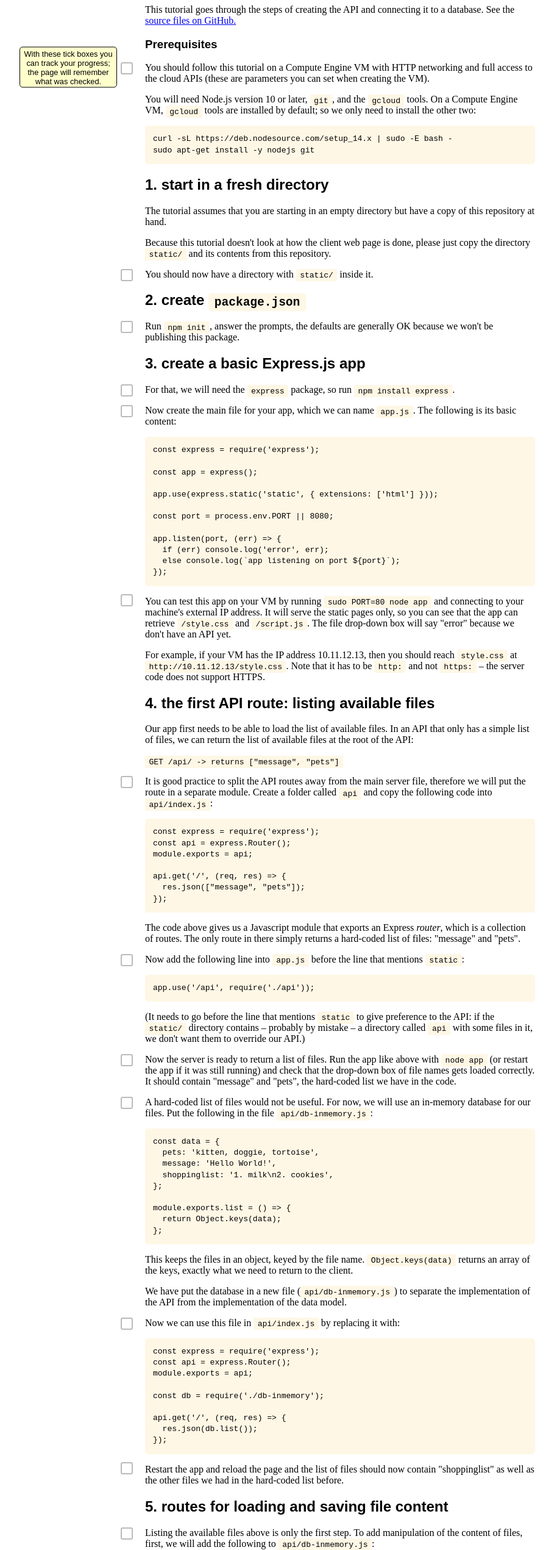
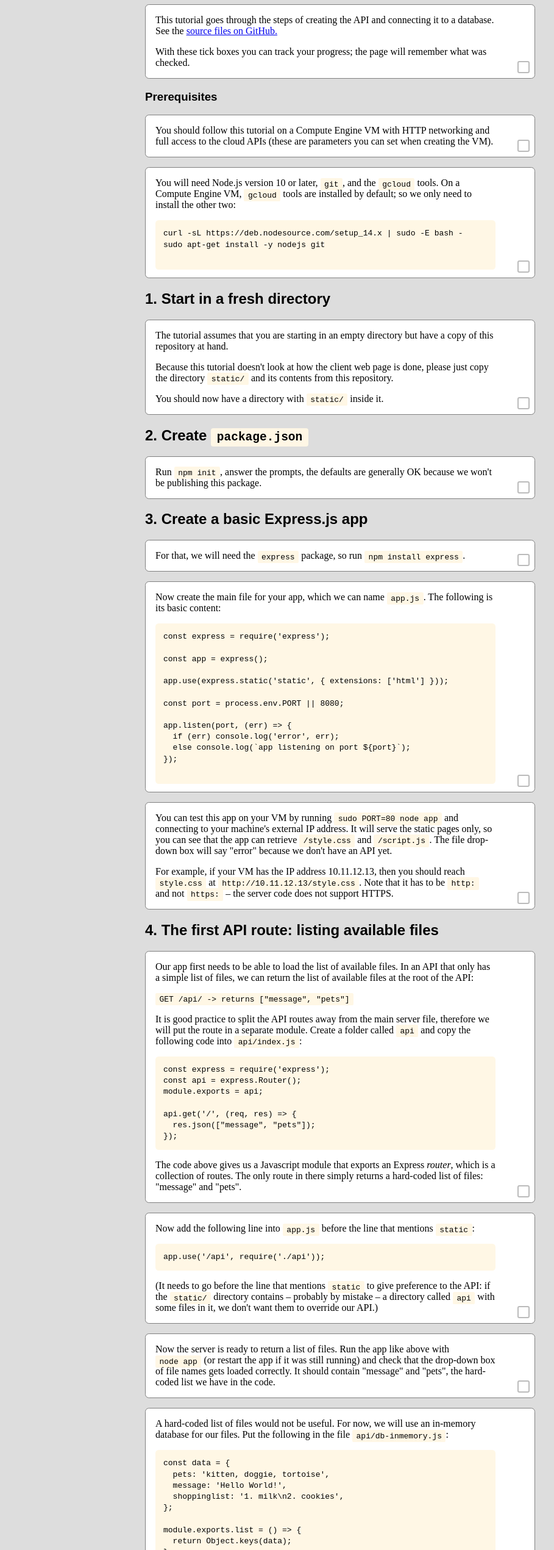
Before and after one commit to portsoc/cloud-api-nodejs-datastore, a website: page tutorial.html in a window 1280 px wide. Shown: the part 110-2651 px from the top of the page at 61% size, without its empty margins (98-1007 px from the left). Drawn offline with Linux system fonts and the light colour scheme.

Commit message:
make ticks into boxes

```diff
--- a/tutorial.html
+++ b/tutorial.html
@@ -4,7 +4,7 @@
 <meta charset="utf-8">
 <style>
 html {
-  background-color: white;
+  background-color: #ddd;
   color: black;
   margin: 0;
   padding: 0 1em 0 3em;
@@ -33,57 +33,139 @@ footer {
   margin: 2em 0;
   text-align: right;
 }
+
+.tick {
+  position: relative;
+  border: thin solid grey;
+  border-radius: 0.4em;
+  margin-bottom: 1em;
+  padding: 0 4em 0 1em;
+  background-color: white;
+}
+
+.tick > label {
+  position: absolute;
+  display: inline-block;
+  font-size: 1rem;
+  right: 0;
+  bottom: 0;
+  top: 0;
+  width: 3em;
+}
+.tick > label input {
+  display: none;
+}
+.tick > label input + .box {
+  position: absolute;
+  bottom: 0.5em;
+  right: 0.5em;
+}
+.tick > label input + .box:before {
+  content: ' ';
+  position: relative;
+  font-size: 1rem;
+  display: block;
+  height: 1em;
+  width: 1em;
+  border: 2px solid #bbb;
+  border-radius: .2em;
+}
+.tick > label input:checked + .box:before {
+  background-color: #00bb00;
+  content: '✓';
+  text-align: center;
+  line-height: 1rem;
+  font-family: sans-serif;
+  color: white;
+}
+.tick > label .help {
+  display: block;
+  width: 12em;
+  font-family: sans-serif;
+  font-size: 80%;
+  position: absolute;
+  bottom: 0;
+  right: 2em;
+  text-align: center;
+  transform: translate(0,50%) translate(0,-0.625em) translate(0,-4px);
+  border: 1px solid black;
+  border-radius: .4em;
+  padding: .2em;
+  background: #ffc;
+}
+.tickcounter {
+  display: block;
+  position: fixed;
+  bottom: 0;
+  left: 0;
+  border-top: 1px solid black;
+  border-right: 1px solid black;
+  border-radius: 0 .3em 0 0;
+  padding: .2em .5em;
+  font-size: 75%;
+}
+.tickcounter.clickable {
+  cursor: pointer;
+}
+.tickcounter:empty {
+  display: none;
+}
 </style>
 
 <h1>Cloud Tutorial: API with Node.js and Datastore</h1>
 
 
+<section class="tick">
   <p>This tutorial goes through the steps of creating the API and connecting it to a database. See the <a href="https://github.com/portsoc/cloud-api-nodejs-datastore">source files on GitHub.</a>
+
+  <p class="help">With these tick boxes you can track your progress; the page will remember what was checked.
+</section>
 
 <section>
   <h3>Prerequisites</h3>
 
-<div class="tick"></div>
+<section class="tick">
+  <p>You should follow this tutorial on a Compute Engine VM with HTTP networking and full access to the cloud APIs (these are parameters you can set when creating the VM).
+</section>
 
-<p>You should follow this tutorial on a Compute Engine VM with HTTP networking and full access to the cloud APIs (these are parameters you can set when creating the VM).
-
+<section class="tick">
   <p>You will need Node.js version 10 or later, <code>git</code>, and the <code>gcloud</code> tools. On a Compute Engine VM, <code>gcloud</code> tools are installed by default; so we only need to install the other two:
 
   <pre>
 curl -sL https://deb.nodesource.com/setup_14.x | sudo -E bash -
 sudo apt-get install -y nodejs git
   </pre>
+</section>
 
 </section>
 <section>
-  <h2> 1. start in a fresh directory</h2>
+  <h2> 1. Start in a fresh directory</h2>
 
+<section class="tick">
   <p>The tutorial assumes that you are starting in an empty directory but have a copy of this repository at hand.
 
   <p>Because this tutorial doesn't look at how the client web page is done, please just copy the directory <code>static/</code> and its contents from this repository.
 
-<div class="tick"></div>
-
   <p>You should now have a directory with <code>static/</code> inside it.
+</section>
 
 </section>
 <section>
-  <h2> 2. create <code>package.json</code></h2>
-
-<div class="tick"></div>
-
+  <h2> 2. Create <code>package.json</code></h2>
+  <section class="tick">
     <p>Run <code>npm init</code>, answer the prompts, the defaults are generally OK because we won't be publishing this package.
-
+  </section>
 
 </section>
 <section>
-  <h2> 3. create a basic Express.js app</h2>
+  <h2> 3. Create a basic Express.js app</h2>
 
-<div class="tick"></div>
+<section class="tick">
 
   <p>For that, we will need the <code>express</code> package, so run <code>npm install express</code>.
 
-<div class="tick"></div>
+</section>
+<section class="tick">
 
   <p>Now create the main file for your app, which we can name <code>app.js</code>. The following is its basic content:
 
@@ -101,22 +183,23 @@ app.listen(port, (err) => {
   else console.log(`app listening on port ${port}`);
 });
   </pre>
+</section>
 
-<div class="tick"></div>
-
+<section class="tick">
   <p>You can test this app on your VM by running <code>sudo PORT=80 node app</code> and connecting to your machine's external IP address. It will serve the static pages only, so you can see that the app can retrieve <code>/style.css</code> and <code>/script.js</code>. The file drop-down box will say "error" because we don't have an API yet.
 
   <p>For example, if your VM has the IP address 10.11.12.13, then you should reach <code>style.css</code> at <code>http://10.11.12.13/style.css</code>. Note that it has to be <code>http:</code> and not <code>https:</code> – the server code does not support HTTPS.
+</section>
 
 </section>
+
 <section>
-  <h2> 4. the first API route: listing available files</h2>
+  <h2> 4. The first API route: listing available files</h2>
 
+<section class="tick">
   <p>Our app first needs to be able to load the list of available files. In an API that only has a simple list of files, we can return the list of available files at the root of the API:
 
   <p><code>GET /api/   ->  returns ["message", "pets"]</code>
-
-<div class="tick"></div>
 
   <p>It is good practice to split the API routes away from the main server file, therefore we will put the route in a separate module. Create a folder called <code>api</code> and copy the following code into <code>api/index.js</code>:
 
@@ -132,7 +215,10 @@ api.get('/', (req, res) => {
 
   <p>The code above gives us a Javascript module that exports an Express <em>router</em>, which is a collection of routes. The only route in there simply returns a hard-coded list of files: "message" and "pets".
 
-<div class="tick"></div>
+</section>
+
+
+<section class="tick">
 
   <p>Now add the following line into <code>app.js</code> before the line that mentions <code>static</code>:
 
@@ -142,12 +228,15 @@ app.use('/api', require('./api'));
 
   <p>(It needs to go before the line that mentions <code>static</code> to give preference to the API: if the <code>static/</code> directory contains – probably by mistake – a directory called <code>api</code> with some files in it, we don't want them to override our API.)
 
-<div class="tick"></div>
+</section>
+
+<section class="tick">
 
   <p>Now the server is ready to return a list of files. Run the app like above with <code>node app</code> (or restart the app if it was still running) and check that the drop-down box of file names gets loaded correctly. It should contain "message" and "pets", the hard-coded list we have in the code.
 
-<div class="tick"></div>
+</section>
 
+<section class="tick">
   <p>A hard-coded list of files would not be useful. For now, we will use an in-memory database for our files. Put the following in the file <code>api/db-inmemory.js</code>:
 
   <pre>
@@ -165,8 +254,9 @@ module.exports.list = () => {
   <p>This keeps the files in an object, keyed by the file name. <code>Object.keys(data)</code> returns an array of the keys, exactly what we need to return to the client.
 
   <p>We have put the database in a new file (<code>api/db-inmemory.js</code>) to separate the implementation of the API from the implementation of the data model.
+</section>
 
-<div class="tick"></div>
+  <section class="tick">
 
     <p>Now we can use this file in <code>api/index.js</code> by replacing it with:
 
@@ -179,18 +269,20 @@ const db = require('./db-inmemory');
 
 api.get('/', (req, res) => {
   res.json(db.list());
-});
-</pre>
+});</pre>
+  </section>
 
-<div class="tick"></div>
-
+  <section class="tick">
     <p>Restart the app and reload the page and the list of files should now contain "shoppinglist" as well as the other files we had in the hard-coded list before.
+  </section>
 
 </section>
+
 <section>
-  <h2> 5. routes for loading and saving file content</h2>
 
-<div class="tick"></div>
+  <h2> 5. Routes for loading and saving file content</h2>
+
+  <section class="tick">
 
     <p>Listing the available files above is only the first step. To add manipulation of the content of files, first, we will add the following to <code>api/db-inmemory.js</code>:
 
@@ -202,10 +294,10 @@ module.exports.get = (id) => {
 
 module.exports.put = (id, val) => {
   data[id] = val;
-};
-</pre>
+};</pre>
+</section>
 
-<div class="tick"></div>
+<section class="tick">
 
   <p>These two new functions need to be used in the API, so we will add this in <code>api/index.js</code>:
 
@@ -225,30 +317,41 @@ api.put('/:id(\\w+)', bodyParser.text(), (req, res) => {
 
   <p>The second route serves <code>PUT</code> requests – saving file contents. The route need not return any data, so it returns status 204 (HTTP OK, no content coming back).
 
-<div class="tick"></div>
+</section>
+
+
+<section class="tick">
 
   <p>The second route uses the <code>body-parser</code> package to get the body of the request. To install it, run <code>npm install body-parser</code>
 
   <p>In the routes, the path <code>'/:id(\\w+)'</code> specifies that the content of the URL becomes a request parameter called <code>id</code> (so we can get it as <code>req.params.id</code>), and that it must match the regex <code>\w+</code> – only alphanumeric characters.
 
-<div class="tick"></div>
+</section>
+
+
+<section class="tick">
 
   <p>Restarting the app now, we should see that the Web app works: lists all the files, loads their content, allows saving, and also allows us to create new files.
 
   <p>Because we only have an in-memory database, the app will only remember any saved changes as long as it is not restarted. You can try it by saving a file, restarting the app, and loading the file again – the changes will be lost. The next step addresses this.
 
 </section>
+
+
+</section>
 <section>
-  <h2> 6. use Datastore for the database</h2>
+  <h2> 6. Use Datastore for the database</h2>
 
-<div class="tick"></div>
+<section class="tick">
 
   <p>Now we can use a persistent database for our files. We will use Google Datastore. If you haven't done so already, you will need to enable Datastore in the <a href="https://console.cloud.google.com/datastore">Google cloud console under Datastore</a>. Make sure for it to run in <em>Datastore mode</em> and not <em>native</em>.
 
   <p>To be able to access Datastore from our app, we need to install the Node.js package: run <code>npm install @google-cloud/datastore</code>
 
-<div class="tick"></div>
+</section>
 
+
+<section class="tick">
   <p>We can put the database code in a new file, <code>api/db-datastore.js</code>, like this:
 
 <pre>
@@ -282,12 +385,9 @@ module.exports.put = async (id, val) => {
     data: { name: id, val },
   }
   await ds.save(entity);
-};
-</pre>
+};</pre>
 
   <p>Data stored in Datastore is seen as <em>entities</em>. We use one entity per file; each entity has two properties: <code>name</code> and <code>val</code>. Every entity is identified by a <em>key</em> which has a <em>kind</em> and an ID; we named the kind "files" and we use the file name as its ID.
-
-<div class="tick"></div>
 
   <p>The file uses a <em>namespace</em> (by default "tutorial") that you can rename such that the entities do not collide with any other datastore entities used in your project.
 
@@ -299,8 +399,9 @@ module.exports.put = async (id, val) => {
 
   <p>When this app runs on a Compute Engine VM, or in App Engine, it automatically connects to the Datastore of the same cloud project, otherwise the first line of the code above would need to specify more about the datastore it uses.
 
-<div class="tick"></div>
+</section>
 
+<section class="tick">
   <p>In order to use this Datastore-backed database, we need to change <code>api/index.js</code> in two ways: first, we need to <code>require</code> the right module, and then we need to deal with the asynchronous nature of the datastore (together with any possible errors). Therefore, replace <code>api/index.js</code> with the following:
 
   <pre>
@@ -341,20 +442,23 @@ api.put('/:id(\\w+)', bodyParser.text(), async (req, res) => {
   </pre>
 
   <p>Beside the <code>require</code> statement, the asynchrony, and error handling, not much has changed in that file.
+</section>
 
-<div class="tick"></div>
+
+<section class="tick">
 
   <p>If we now restart the app, we may see that there are no files available yet; when we create and save a file, we can test by restarting the app that the data persists.
 
   <p>You can see the data stored as entities in the Google cloud console under Datastore -> Entities.
 
 </section>
+
+</section>
 <section>
-  <h2> 7. deploy into App Engine</h2>
+  <h2> 7. Deploy into App Engine</h2>
+  <section class="tick">
 
     <p>We have been testing the app by running it locally on a Compute Engine VM. Now we can deploy it in App Engine so that Google manages the runtime environment, scaling, HTTPS, and so on, for us.
-
-<div class="tick"></div>
 
     <p>First, we need to prepare an application descriptor file <code>app.yaml</code>:
 
@@ -363,26 +467,30 @@ runtime: nodejs10
 service: tutorial
 </pre>
 
-<p>In the file, you can change the service name from "tutorial" to avoid any service name conflicts.
+    <p>In the file, you can change the service name from "tutorial" to avoid any service name conflicts. If you don't have a service in App Engine yet, the service name must be "default".
+  </section>
 
-<div class="tick"></div>
-
+  <section class="tick">
     <p>Second, we need to make sure App Engine knows how to start the app. Therefore, in the <code>package.json</code> file, replace the unnecessary "test" script line which says "Error: no test specified", with the following line:
 
     <pre>
-  "start": "node app.js"
-</pre>
-
-<div class="tick"></div>
-
-<p>To deploy, run <code>gcloud app deploy</code> – this will take a while.
-
-<div class="tick"></div>
-
-<p>After the deploy command finishes, your app will be ready and running. You can find out the URL for your app with <code>gcloud app browse -s tutorial</code> or in the cloud console. If you changed your service name in <code>app.yaml</code>, change it in the <code>browse</code> command above, too.
+"start": "node app.js"</pre>
   </section>
 
+
+  <section class="tick">
+    <p>To deploy, run <code>gcloud app deploy</code> – this will take a while.
+  </section>
+
+  <section class="tick">
+    <p>After the deploy command finishes, your app will be ready and running. You can find out the URL for your app with <code>gcloud app browse -s tutorial</code> or by finding the service in the cloud console App Engine section. If you changed your service name in <code>app.yaml</code>, change it in the <code>browse</code> command above, too.
+  </section>
+
+</section>
+
+<section class="tick">
   <p>That's it. In this tutorial, you looked at implementing an API with Node.js and Express, storing its data in Datastore, and hosting it on App Engine. Hope you liked it.
+</section>
 
 <footer>
   <p>Please send comments to <a href="mailto:jacek.kopecky@port.ac.uk">Jack Kopecky</a> or submit issues <a href="https://github.com/portsoc/cloud-api-nodejs-datastore">on GitHub</a>.
@@ -393,78 +501,14 @@ service: tutorial
 
 <script>
 // checkbox ticks that remember their state
-// to add a checkbox tick, add <div class="tick"></div> somewhere
+// to add a checkbox tick, wrap something in <section class="tick"></section>
 (() => {
   'use strict';
   window.addEventListener('load', tickSetup);
 
-  let helpMessage;
   let tickCounter;
 
   function tickSetup() {
-    const tickStyle = document.createElement('style');
-    tickStyle.textContent = `
-      .tick {
-        position: absolute;
-        display: inline-block;
-        font-size: 1rem;
-        margin-left: -2.5em;
-      }
-      .tick input {
-        display: none;
-      }
-      .tick input + .box:before {
-        content: ' ';
-        position: relative;
-        font-size: 1rem;
-        display: block;
-        height: 1em;
-        width: 1em;
-        border: 2px solid #bbb;
-        border-radius: .2em;
-      }
-      .tick input:checked + .box:before {
-        background-color: #00bb00;
-        content: '✓';
-        text-align: center;
-        line-height: 1rem;
-        font-family: sans-serif;
-        color: white;
-      }
-      .tick .help {
-        display: block;
-        width: 12em;
-        font-family: sans-serif;
-        font-size: 80%;
-        position: absolute;
-        bottom: 0;
-        right: 2em;
-        text-align: center;
-        transform: translate(0,50%) translate(0,-0.625em) translate(0,-4px);
-        border: 1px solid black;
-        border-radius: .4em;
-        padding: .2em;
-        background: #ffc;
-      }
-      .tickcounter {
-        display: block;
-        position: fixed;
-        bottom: 0;
-        left: 0;
-        border-top: 1px solid black;
-        border-right: 1px solid black;
-        border-radius: 0 .3em 0 0;
-        padding: .2em .5em;
-        font-size: 75%;
-      }
-      .tickcounter.clickable {
-        cursor: pointer;
-      }
-      .tickcounter:empty {
-        display: none;
-      }
-      `;
-    document.head.appendChild(tickStyle);
     const ticks = document.querySelectorAll('.tick');
     let cnt = 0;
     let checked = 0;
@@ -487,12 +531,6 @@ service: tutorial
       } catch (e) {
         // the access to localStorage can cause security errors which we'll ignore
       }
-    }
-
-    if (ticks.length && checked === 0) {
-      helpMessage = ticks[0].appendChild(document.createElement('div'));
-      helpMessage.className = 'help';
-      helpMessage.textContent = "With these tick boxes you can track your progress; the page will remember what was checked.";
     }
 
     tickCounter = document.body.appendChild(document.createElement('div'));
@@ -531,10 +569,6 @@ service: tutorial
   }
 
   function tickOnChange(e) {
-    if (helpMessage) {
-      helpMessage.remove();
-      helpMessage = null;
-    }
     try {
       if (e.target.checked) {
         localStorage[window.location.pathname + ': ' + e.target.id] = "true";
```
Lines whose indentation alone changed are shown as unchanged.
